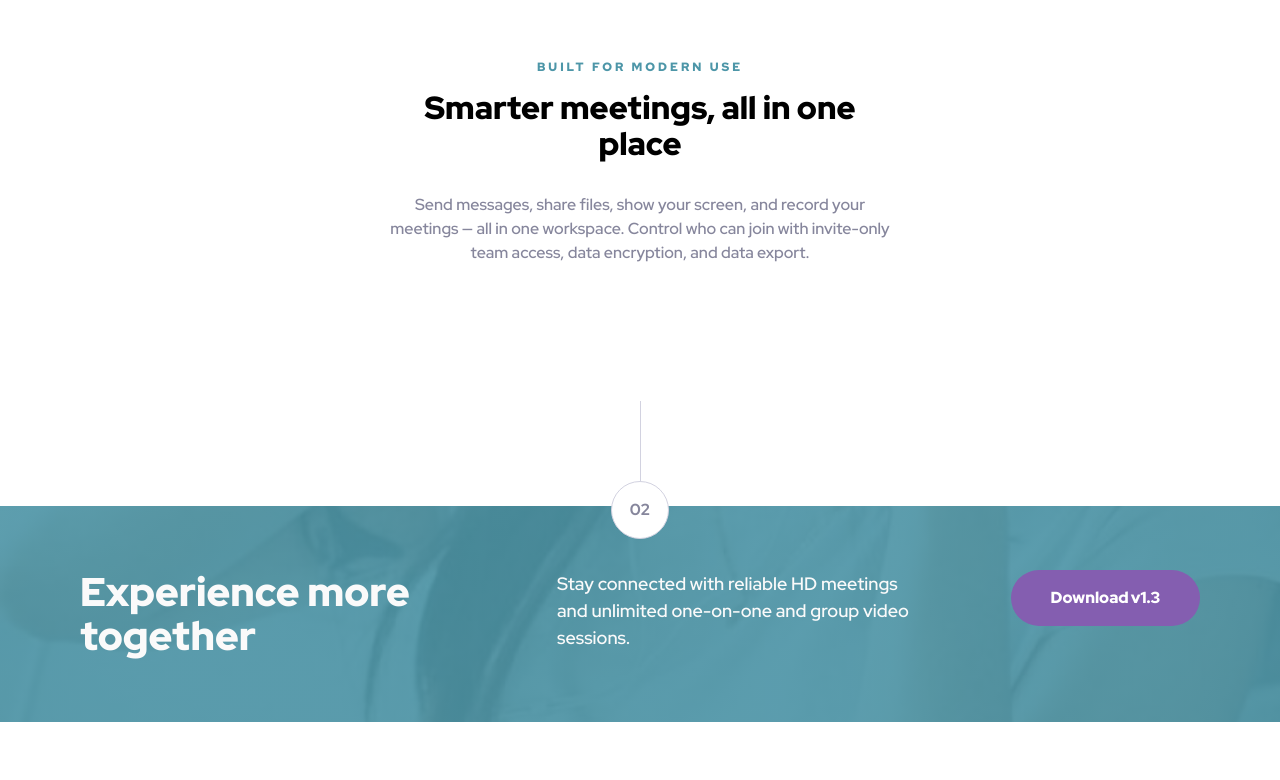
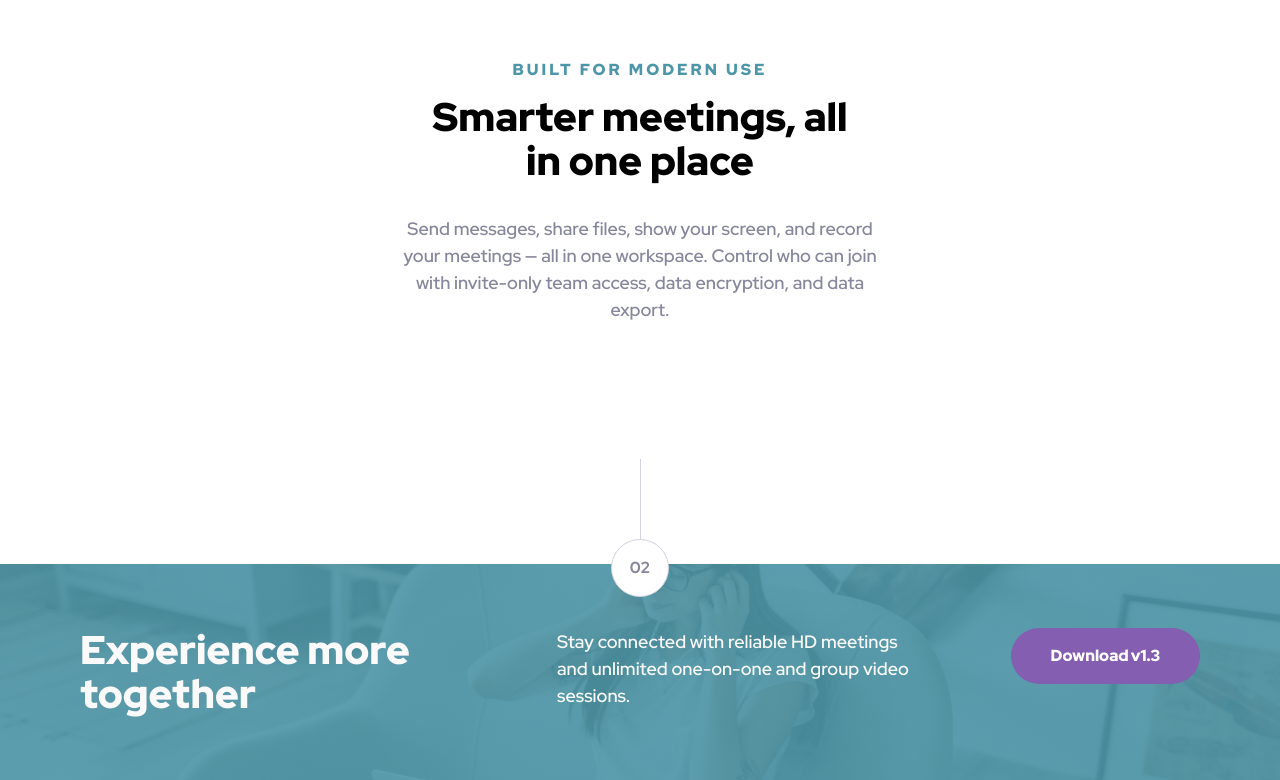
Before and after one commit to angel-retry/meet-landing-page, a plain HTML site: page index.html in a window 1280 px wide. Shown: the part 1072-1852 px from the top of the page. Before the commit the page ends 1794 px from the top, so only its background shows below. Drawn offline with Linux system fonts and the light colour scheme.

Commit message:
change font size in large device

```diff
--- a/css/style.css
+++ b/css/style.css
@@ -276,9 +276,25 @@ footer button {
     max-width: 504px;
     margin: 64px auto;
   }
+
+  .footer-description {
+    background-image: linear-gradient(
+        hsl(192, 37%, 48%, 0.9),
+        hsl(192, 37%, 48%, 0.9)
+      ),
+      url("../assets/tablet/image-footer.jpg");
+  }
 }
 
 @media screen and (min-width: 1200px) {
+  .hero-title {
+    font-size: 64px;
+  }
+
+  .hero-description {
+    font-size: 18px;
+  }
+
   .hero-image_mobile {
     display: none;
   }
@@ -323,6 +339,18 @@ footer button {
     margin: 56px 80px 72px 80px;
   }
 
+  .description-container-title p {
+    font-size: 16px;
+  }
+
+  .description-container-title h3 {
+    font-size: 40px;
+  }
+
+  .description-container-text {
+    font-size: 18px;
+  }
+
   .footer-description-container {
     max-width: 1120px;
     display: flex;
@@ -346,4 +374,12 @@ footer button {
   .footer-description-container button {
     margin-left: auto;
   }
+
+  .footer-description {
+    background-image: linear-gradient(
+        hsl(192, 37%, 48%, 0.9),
+        hsl(192, 37%, 48%, 0.9)
+      ),
+      url("../assets/desktop/image-footer.jpg");
+  }
 }
```
